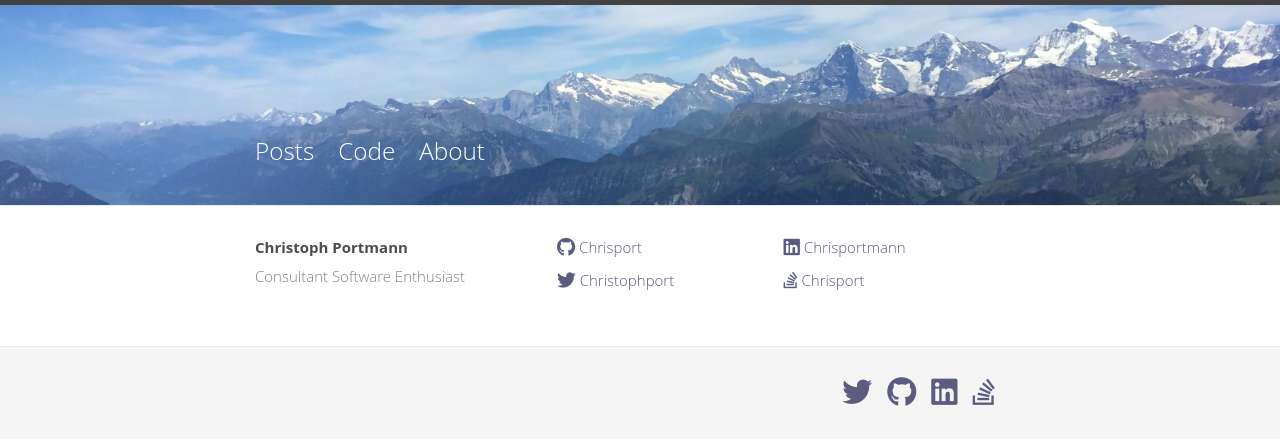
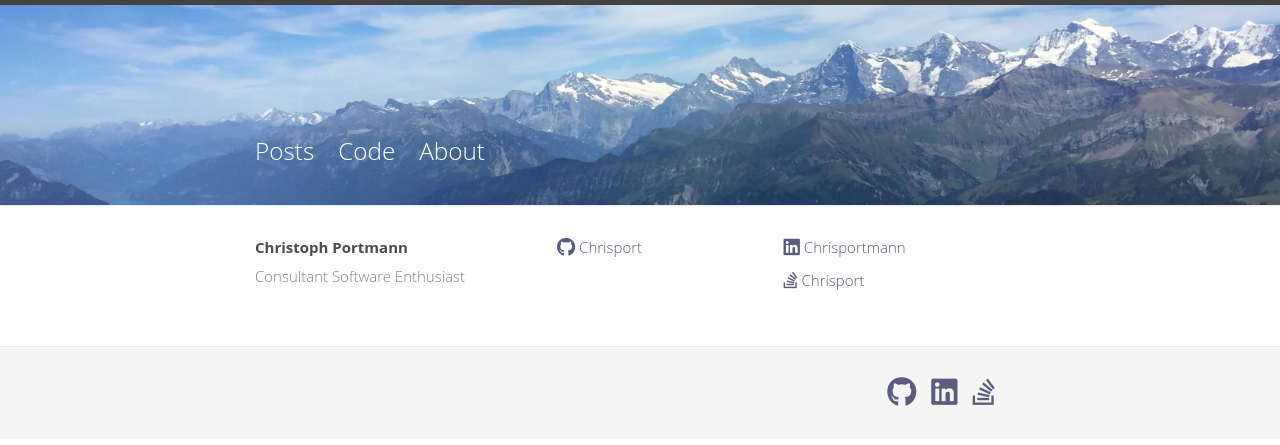
Before and after one commit to chrisport/chrisport.github.io, a Jekyll site: the page built from 3_about.html, in a window 1280 px wide. Shown: the top 445 px of the page. Built offline with Jekyll 4.4.1, drawn with Linux system fonts in a browser that asks for light colours; nearby versions of some CDN libraries.

Commit message:
remove Twitter

```diff
--- a/3_about.html
+++ b/3_about.html
@@ -18,14 +18,6 @@ weight : 1
                 <a href="https://github.com/{{ member.github_username }}" rel="noreferrer" target="_blank">
                     <i class="fa fa-github fa-lg"></i>
                     <span class="username">{{ member.github_username }}</span>
-                </a>
-            </li>
-            {% endif %}
-            {% if member.twitter_username %}
-            <li>
-                <a href="https://twitter.com/{{ member.twitter_username }}" rel="noreferrer" target="_blank">
-                    <i class="fa fa-twitter fa-lg"></i>
-                    <span class="username">{{ member.twitter_username }}</span>
                 </a>
             </li>
             {% endif %}
--- a/_data/members.yaml
+++ b/_data/members.yaml
@@ -1,6 +1,5 @@
 - name: Christoph Portmann
   description: Consultant Software Enthusiast
-  twitter_username: Christophport
   github_username:  Chrisport
   linkedin_username:  Chrisportmann
   stackoverflow_username:  Chrisport
--- a/_includes/footer.html
+++ b/_includes/footer.html
@@ -23,13 +23,6 @@
               </a>
           </span>
         {% endif %}
-        {% if member.twitter_username %}
-        <span class="social-media-logo">
-              <a rel="noreferrer"  href="https://twitter.com/{{ member.twitter_username }}" target="_blank">
-                  <i class="fa fa-twitter fa-2x"></i>
-              </a>
-          </span>
-        {% endif %}
 
 
         {% endfor %}
```
Also changed, not shown: 1 other file.
